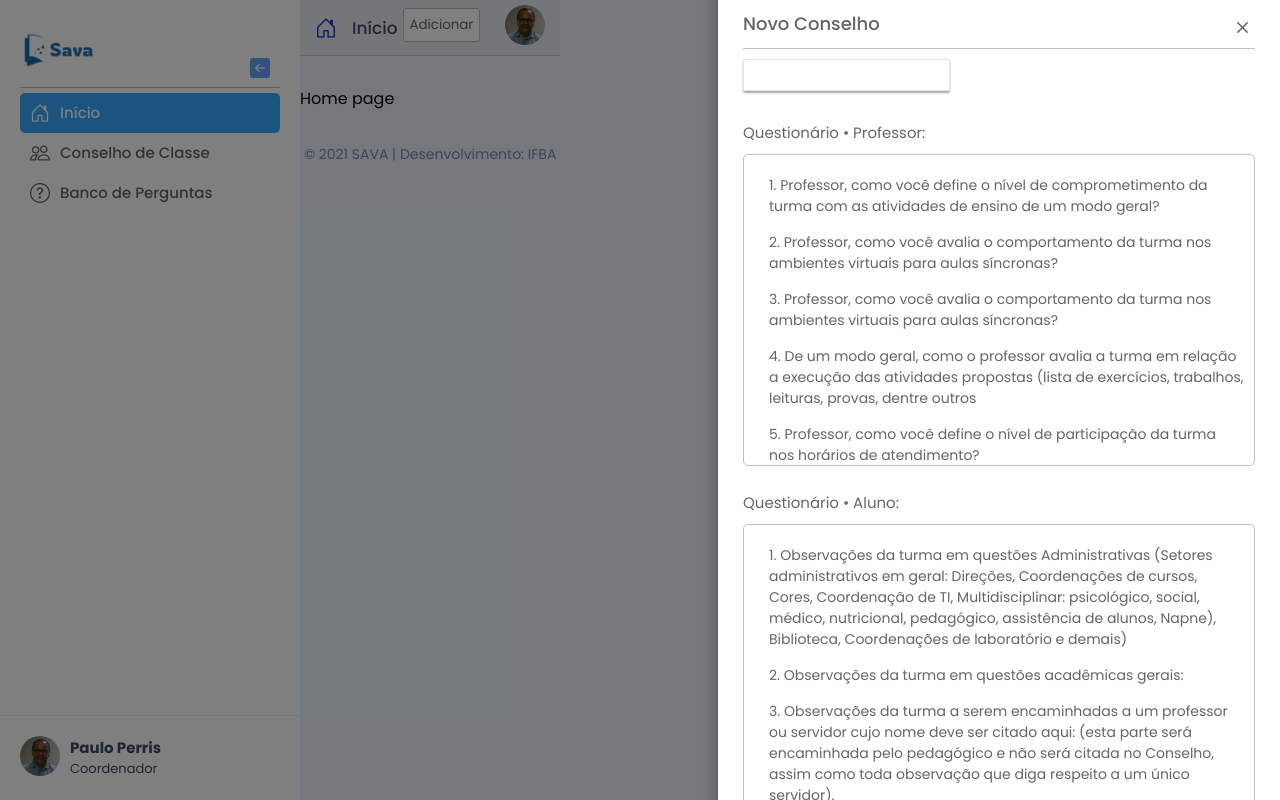
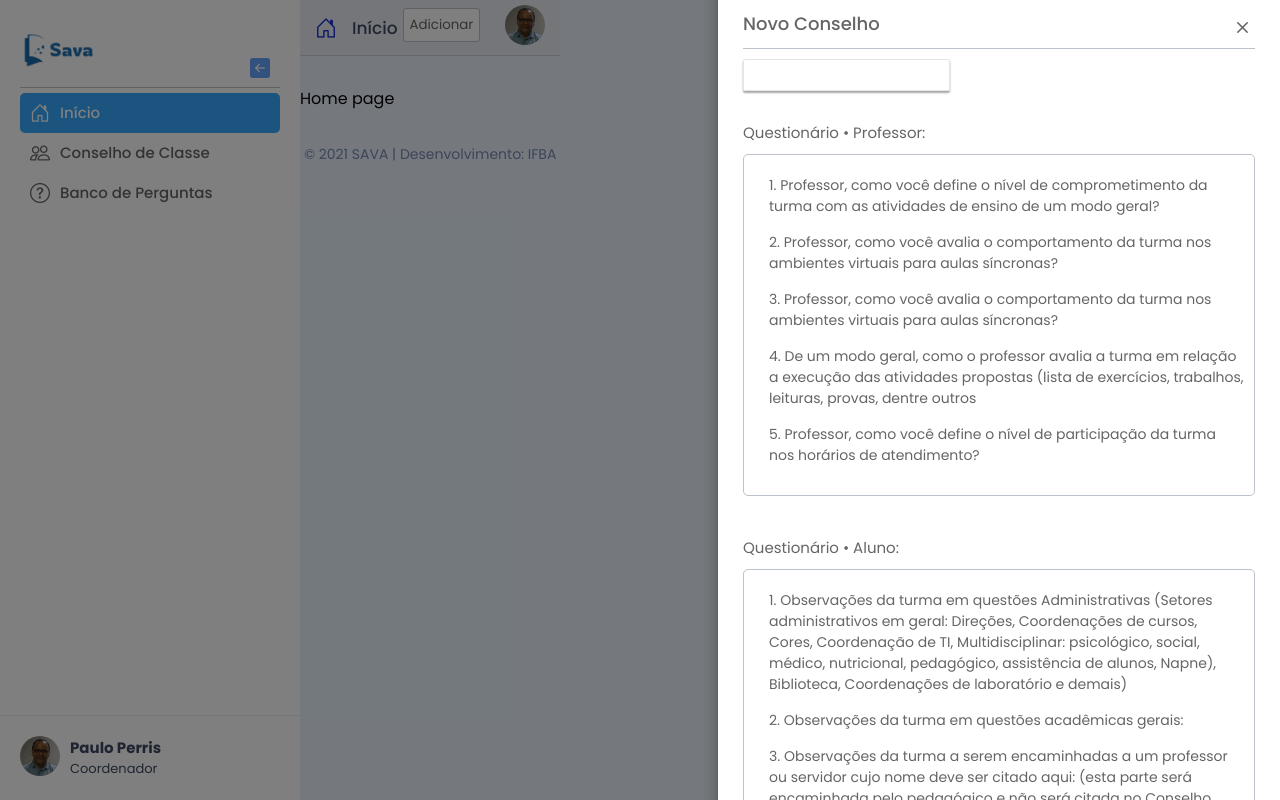
Before and after one commit to jonatasfbastos/sava_front, a React (Create React App) app: page / in a window 1280 px wide. Both pictures are taken after a click on the button "Adicionar". Built offline with nearby package versions, Linux system fonts and the light colour scheme.

Commit message:
fix margin in modal

```diff
--- a/src/components/modal-class-council/modal-class-council.css
+++ b/src/components/modal-class-council/modal-class-council.css
@@ -59,8 +59,8 @@
     border: 1px solid var(--light-gray-2);
     border-radius: 5px;
     margin-top: 10px;
-    margin-bottom: 15px;
-    min-height: 300px;
+    margin-bottom: 30px;
+    min-height: 330px;
     padding: 5px 10px;
 
     display: flex;
@@ -79,9 +79,7 @@
 }
 
 .modal-container-bottom {
-    margin-top: 10px;
     width: 100%;
-
     display: flex;
     justify-content: space-between;
     align-items: end;
```
Also changed, not shown: src/components/question-item/question-item.jsx (+0 -20 lines).
